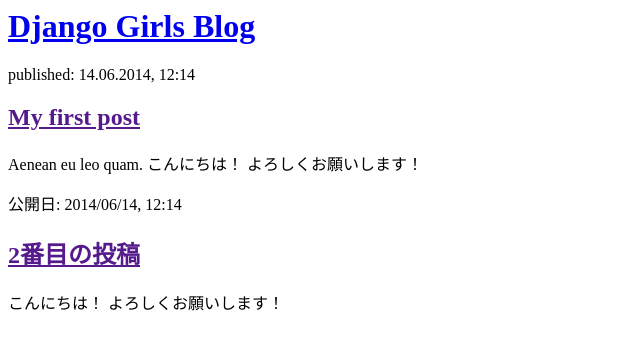
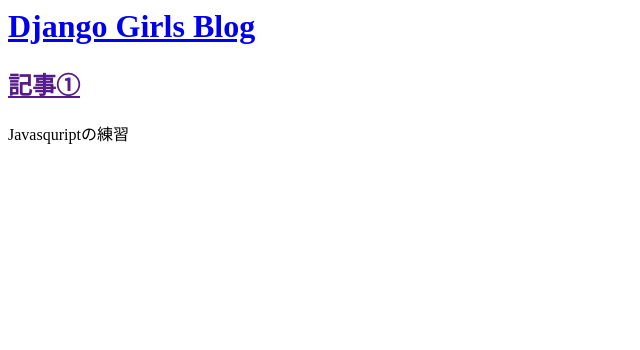
Before and after one commit to keigokato00/my-first-blog, a Django app: page / in a window 1280 px wide. Shown: the top 350 px of the page, without its empty margins (0-640 px from the left). Run offline with Django 3.2, Linux system fonts and the light colour scheme; data comes from the database, SQL or seed files in the repository; both versions use the stored data as it was after the commit.

Commit message:
3回目のデプロイ

```diff
--- a/blog/models.py
+++ b/blog/models.py
@@ -13,4 +13,4 @@
         self.save()
 
     def __str__(self):
-        return self.title
+        return
--- a/blog/templates/blog/post_list.html
+++ b/blog/templates/blog/post_list.html
@@ -6,17 +6,11 @@
         <div>
             <h1><a href="/">Django Girls Blog</a></h1>
         </div>
-
-        <div>
-            <p>published: 14.06.2014, 12:14</p>
-            <h2><a href="">My first post</a></h2>
-            <p>Aenean eu leo quam. こんにちは！ よろしくお願いします！ </p>
-        </div>
-
-        <div>
-            <p>公開日: 2014/06/14, 12:14</p>
-            <h2><a href="">2番目の投稿</a></h2>
-            <p> こんにちは！ よろしくお願いします！ </p>
-        </div>
+        {% for post in posts %}
+            <div>
+              <h2><a href="">{{ post.title }}</a></h2>
+              <p>{{ post.text|linebreaksbr }}</p>
+            </div>
+        {% endfor %}
     </body>
 </html>
--- a/blog/views.py
+++ b/blog/views.py
@@ -1,6 +1,7 @@
 from django.shortcuts import render
-
-# Create your views here.
+from django.utils import timezone
+from .models import Post
 
 def post_list(request):
-    return render(request, 'blog/post_list.html',{})
+    posts = Post.objects.filter(title="記事①")
+    return render(request, 'blog/post_list.html', {'posts': posts})
```
Also changed, not shown: db.sqlite3.
